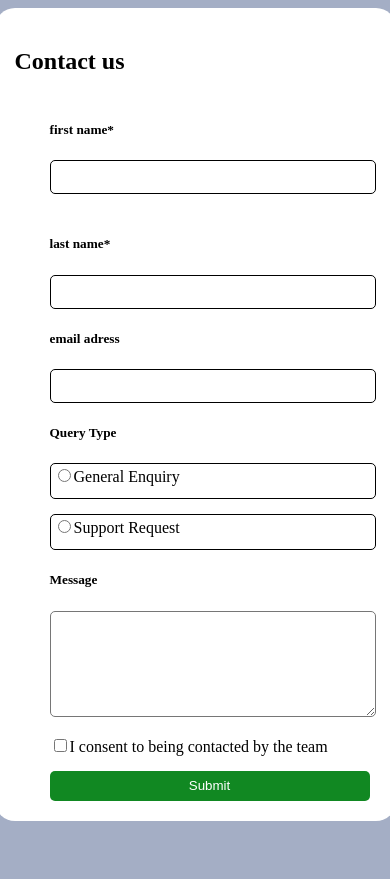
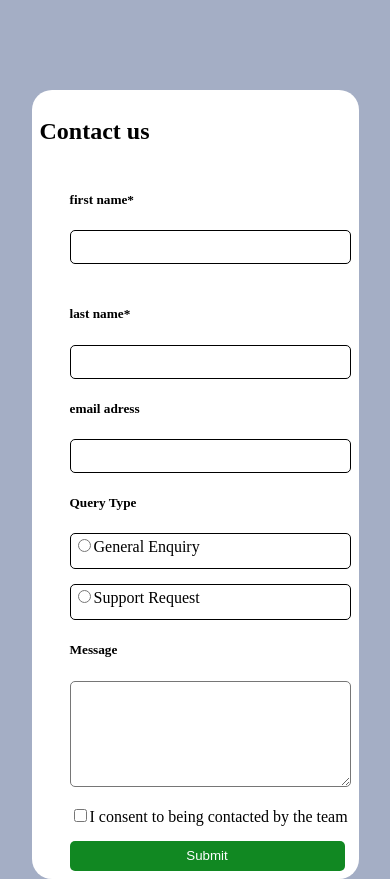
Before and after one commit to Christelle182003/css-pratice, a plain HTML site: page Formulaire de contact/form.html in a window 390 px wide. Before the commit the page ends 844 px from the top, so only its background shows below. Drawn offline with Linux system fonts and the light colour scheme.

Commit message:
commiiit

```diff
--- a/Formulaire de contact/form.css
+++ b/Formulaire de contact/form.css
@@ -4,19 +4,25 @@ body{
     justify-content: center;
     background-color: #a4aec5;
     font-family: 'karla';
-    overflow-x: hidden;
+    overflow: hidden;
+    margin: 0;
 }
 .form{
     padding: 20px;
     background-color: #ffffff;
     /* width: 450px; */
     border-radius: 20px;
+    overflow: hidden;
+    max-width: 100%; /*New ajouT*/
 
 }
 
+.container{
+}
+
 form{
-    padding-left: 35px;
     overflow-x: hidden;
+    margin-left: 10px;
 
 }
 .form-heading{
@@ -90,6 +96,23 @@ button{
     .body{
         overflow-x: hidden;
     }
+
+    .form{
+        padding: 20px;
+        background-color: #ffffff;
+        /* width: 450px; */
+        border-radius: 20px;
+        margin-top: 70px;
+        max-width: 100%; /*NEW AJOUT    */
+
+    }
+
+    form{
+        padding-left: 30px;
+        overflow-x: hidden;
+        margin-left: 0;
+
+    }
     .line-1{
         display: flex;
         flex-direction: column;
@@ -124,4 +147,73 @@ button{
     button{
         width: 320px;
     }
+
+    .this-input, #email-input, .input-radio-1, .input-radio-2, textarea, button {
+        width: 320px; /* Modification de la largeur */
+        max-width: 100%; /* Limite maximale pour éviter l'overflow */
+    }
 }
+
+@media (max-width: 403px){
+    .body{
+        overflow-x: hidden;
+    }
+
+    .form{
+        padding: 8px;
+        background-color: #ffffff;
+        /* width: 450px; */
+        border-radius: 20px;
+        margin-top: 90px;
+        margin-left: 10px;
+        margin-right: 10px;
+        max-width: 100%; /*NEW AJOUT    */
+
+    }
+
+    form{
+        padding-left: 30px;
+        overflow-x: hidden;
+        margin-left: 0;
+
+    }
+    .line-1{
+        display: flex;
+        flex-direction: column;
+    }
+
+    .this-input{
+        width: 40px;
+    }
+
+    #email-input{
+        width: 20px;
+    }
+
+    .line-3-1{
+        display: flex;
+        flex-direction: column;
+    }
+
+    .input-radio-1{
+        width: 40px;
+    }
+
+    .input-radio-2{
+        width: 320px;
+    }
+
+    textarea{
+        width: 320px;
+        height: 100px;
+    }
+
+    button{
+        width: 320px;
+    }
+
+    .this-input, #email-input, .input-radio-1, .input-radio-2, textarea, button {
+        width: 275px; /* Modification de la largeur */
+        max-width: 100%; /* Limite maximale pour éviter l'overflow */
+    }
+}
--- a/Formulaire de contact/form.html
+++ b/Formulaire de contact/form.html
@@ -11,6 +11,7 @@
         <div class="form-heading">
             <h2>Contact us</h2>
         </div>
+        <div class="container">
             <form action="">
                 <div class="line-1">
                     <div class="line-1-1">
@@ -44,6 +45,8 @@
                 </div>
                 <button class="btn">Submit</button>
             </form>
+        </div>
+
     </section>
 </body>
 </html>
```
Also changed, not shown: Dashboard/dash.css (+32 -0 lines). Lines whose indentation alone changed are shown as unchanged.
